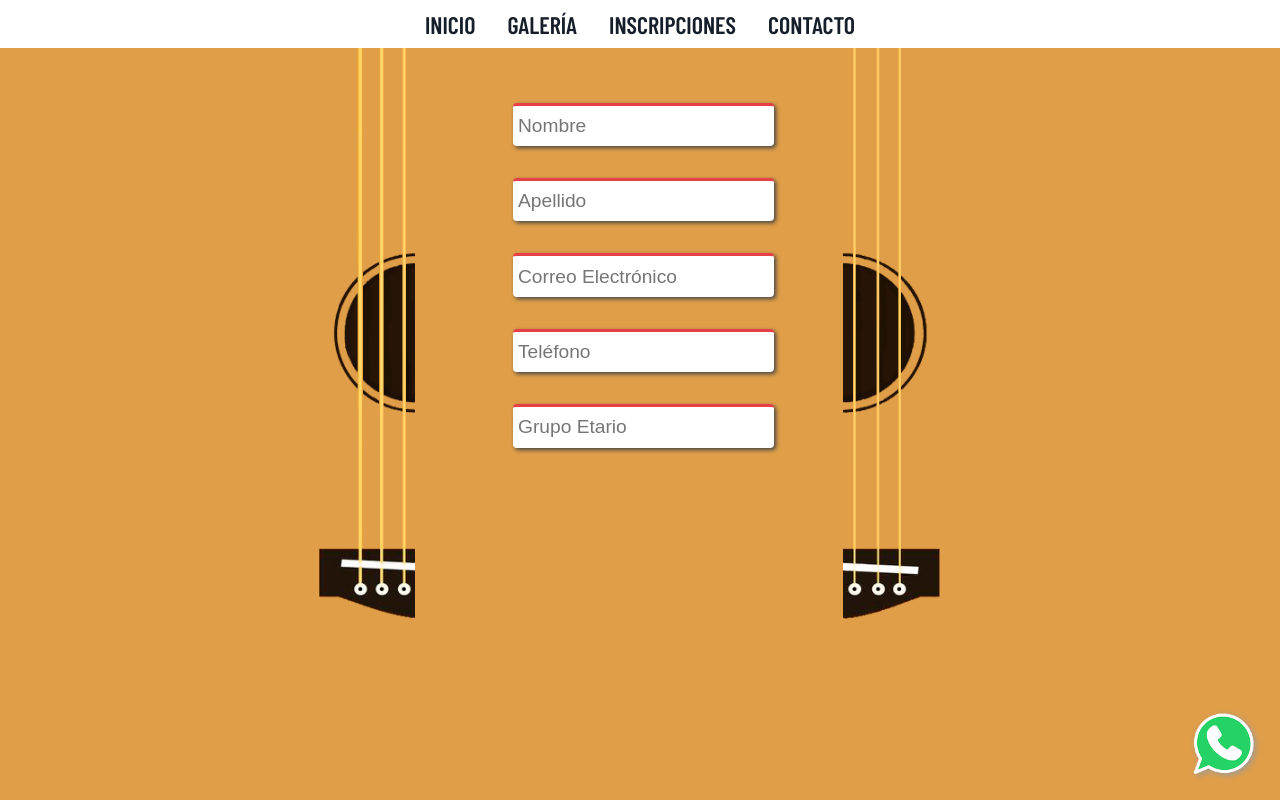
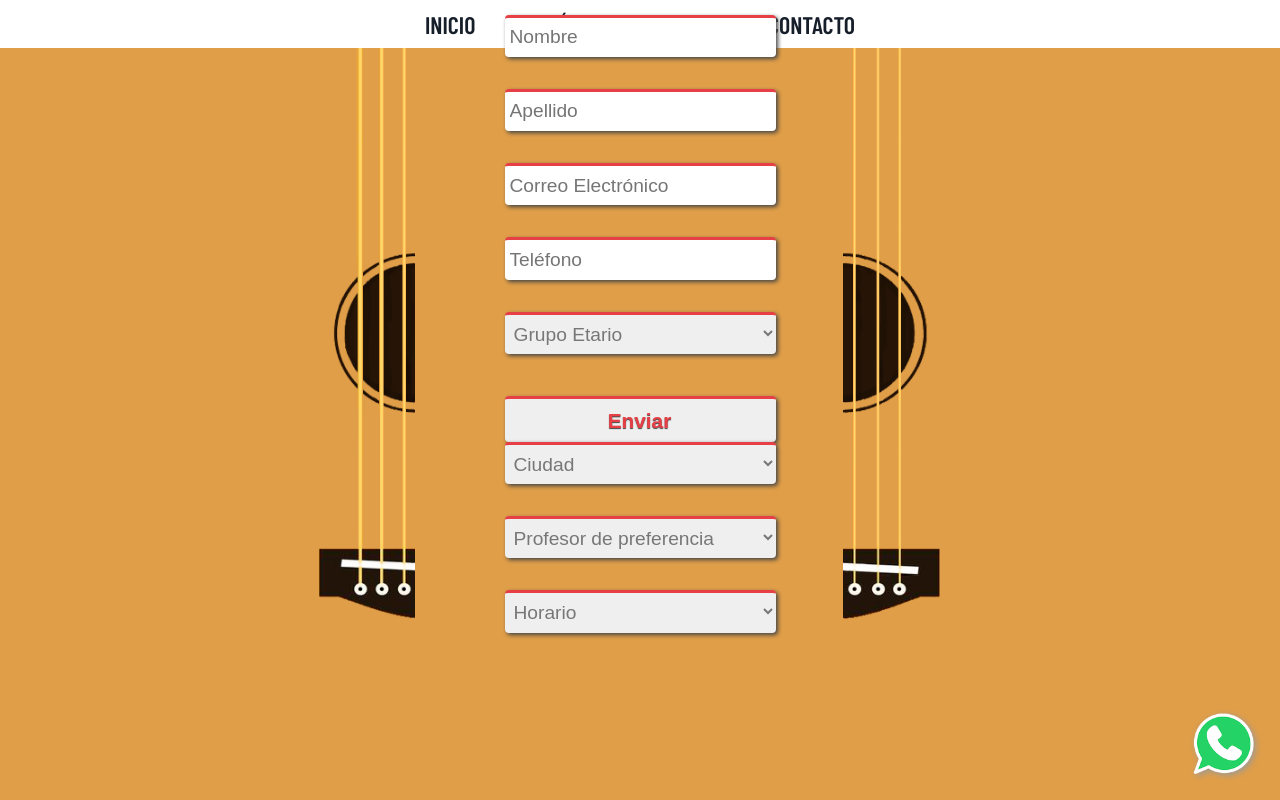
Before and after one commit to ferutizi/tremolo-escuela-guitarra, a React (Create React App) app: page /inscription in a window 1280 px wide. Shown: the top 800 px of the page. Built offline with nearby package versions, Linux system fonts and the light colour scheme; no server answers.

Commit message:
inscription form

```diff
--- a/src/App.scss
+++ b/src/App.scss
@@ -40,5 +40,17 @@ h1, h2, h3, h4 {
     z-index: 2;
     display: flex;
     position: relative;
-    top: -65vh;
+    top: -76vh;
 }
+
+.inscription--container {
+    display: flex;
+    position: relative;
+    top: -15em;
+}
+
+.inscription--form {
+    display: flex;
+    flex-direction: column;
+    gap: 2em;
+}
--- a/src/components/Formulario.jsx
+++ b/src/components/Formulario.jsx
@@ -1,14 +1,40 @@
 import './Formulario.scss';
 
 const Formulario = () => {
+    const active = true;
     return(
         <div className="inscription--container">
-            <form className="inscription--form">
-                <input placeholder='Nombre' className="inscription--input"></input>
-                <input placeholder='Apellido' className="inscription--input"></input>
-                <input placeholder='Correo Electrónico' className="inscription--input"></input>
-                <input placeholder='Teléfono' className="inscription--input"></input>
-                <input placeholder='Grupo Etario' className="inscription--input"></input>
+            <form>
+                <div className={`inscription--form form--${active}`}>
+                    <input placeholder='Nombre' required className="inscription--input" />
+                    <input placeholder='Apellido' required className="inscription--input" />
+                    <input placeholder='Correo Electrónico' required className="inscription--input" />
+                    <input placeholder='Teléfono' required className="inscription--input" />
+                    <select className='inscription--input' required defaultValue={false} style={{color: '#777'}}>
+                        <option hidden label='Grupo Etario' />
+                        <option value='Niño'>Niño</option>
+                        <option value='Adolescente'>Adolescente</option>
+                        <option value='Adulto'>Adulto</option>
+                    </select>
+                    <button className='inscription--button' type='button'>Enviar</button>
+                </div>
+                <div className={`inscription--form form--${active}`}>
+                    <select className='inscription--input' required defaultValue={false} style={{color: '#777'}}>
+                        <option hidden label='Ciudad' />
+                        <option value='Bahía Blanca'>Bahía Blanca</option>
+                        <option value='Punta Alta'>Punta Alta</option>
+                    </select>
+                    <select className='inscription--input' required defaultValue={false} style={{color: '#777'}}>
+                        <option hidden label='Profesor de preferencia' />
+                        <option value='sin preferencia'>Sin preferencia</option>
+                        <option value='Uziel Leonel Acuña Martínez'>Uziel Leonel Acuña Martínez</option>
+                        <option value='Fernando Utizi'>Fernando Utizi</option>
+                    </select>
+                    <select className='inscription--input' required defaultValue={false} style={{color: '#777'}}>
+                        <option hidden label='Horario' />
+                        <option value='Lunes 17'>Lunes 17</option>
+                    </select>
+                </div>
             </form>
         </div>
     );
--- a/src/components/Formulario.scss
+++ b/src/components/Formulario.scss
@@ -1,9 +1,11 @@
-@import '../sass/variables';´
+@import '../sass/variables';
+@import '../sass/mixins';
 
 .inscription--container {
+    z-index: 2;
     display: flex;
     position: relative;
-    top: -15em;
+    top: -76vh;
 }
 
 .inscription--form {
@@ -13,12 +15,15 @@
 }
 
 .inscription--input {
-    border: none;
-    border-top: 3px solid $primary;
-    font-size: 1.2em;
-    width: 100%;
-    height: 2em;
-    padding-left: 5px;
-    border-radius: 4px;
-    box-shadow: 2px 2px 4px $shadow;
+    @include input;
 }
+
+.inscription--button {
+    @include input;
+    cursor: pointer;
+    color: $primary;
+    font-size: 1.3rem;
+    margin-top: 0.5em;
+    font-weight: 600;
+    text-shadow: 0px 1px 1px $shadow;
+}
--- a/src/sass/_mixins.scss
+++ b/src/sass/_mixins.scss
@@ -9,3 +9,16 @@
         color: $primary
     }
 }
+
+@mixin input {
+    border: none;
+    border-top: 3px solid $primary;
+    font-size: 1.2em;
+    width: 100%;
+    height: 2.2em;
+    padding-left: 5px;
+    border-radius: 4px;
+    outline: none;
+    box-shadow: 2px 2px 4px $shadow;
+    box-sizing: border-box;
+}
```
